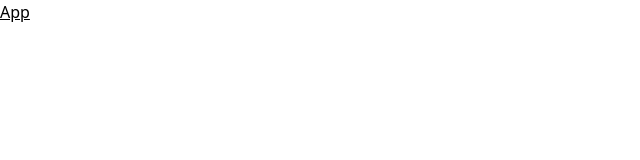
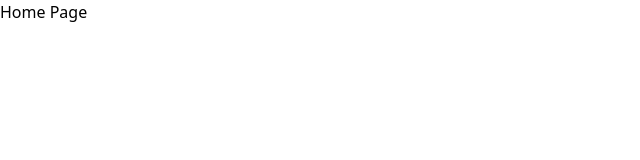
Before and after one commit to shubhamrawat0269/killow, a React (Vite) app in the folder client/: page / in a window 1280 px wide. Shown: the top 160 px of the page, without its empty margins (0-640 px from the left). Built offline with nearby package versions, Linux system fonts and the light colour scheme.

Commit message:
Create Pages & Routes via RRD

```diff
--- /dev/null
+++ b/client/src/Routes.jsx
@@ -0,0 +1,28 @@
+import { createBrowserRouter } from "react-router-dom";
+
+import { Home, About, Profile, Signin, Signup } from "./pages";
+
+const router = createBrowserRouter([
+  {
+    path: "/",
+    element: <Home />,
+  },
+  {
+    path: "/about",
+    element: <About />,
+  },
+  {
+    path: "/profile",
+    element: <Profile />,
+  },
+  {
+    path: "/sign-in",
+    element: <Signin />,
+  },
+  {
+    path: "/sign-up",
+    element: <Signup />,
+  },
+]);
+
+export default router;
--- a/client/src/main.jsx
+++ b/client/src/main.jsx
@@ -1,10 +1,12 @@
+import "./index.css";
 import React from "react";
 import ReactDOM from "react-dom/client";
-import App from "./App.jsx";
-import "./index.css";
+
+import router from "./Routes";
+import { RouterProvider } from "react-router-dom";
 
 ReactDOM.createRoot(document.getElementById("root")).render(
   <React.StrictMode>
-    <App />
+    <RouterProvider router={router} />
   </React.StrictMode>
 );
--- /dev/null
+++ b/client/src/pages/about/About.jsx
@@ -0,0 +1,7 @@
+import React from "react";
+
+const About = () => {
+  return <div>About</div>;
+};
+
+export default About;
--- /dev/null
+++ b/client/src/pages/home/Home.jsx
@@ -0,0 +1,7 @@
+import React from "react";
+
+const Home = () => {
+  return <div>Home Page</div>;
+};
+
+export default Home;
--- /dev/null
+++ b/client/src/pages/index.js
@@ -0,0 +1,7 @@
+import Home from "./home/Home";
+import About from "./about/About";
+import Profile from "./profile/Profile";
+import Signin from "./signin/Signin";
+import Signup from "./signup/Signup";
+
+export { Home, About, Profile, Signin, Signup };
--- /dev/null
+++ b/client/src/pages/profile/Profile.jsx
@@ -0,0 +1,7 @@
+import React from "react";
+
+const Profile = () => {
+  return <div>Profile</div>;
+};
+
+export default Profile;
--- /dev/null
+++ b/client/src/pages/signin/Signin.jsx
@@ -0,0 +1,7 @@
+import React from "react";
+
+const Signin = () => {
+  return <div>Signin</div>;
+};
+
+export default Signin;
--- /dev/null
+++ b/client/src/pages/signup/Signup.jsx
@@ -0,0 +1,7 @@
+import React from "react";
+
+const Signup = () => {
+  return <div>Signup</div>;
+};
+
+export default Signup;
```
